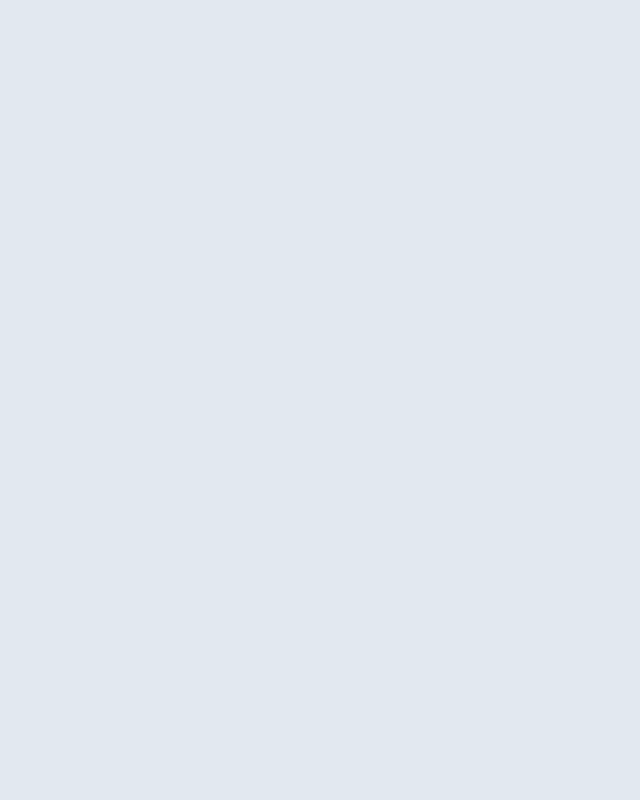
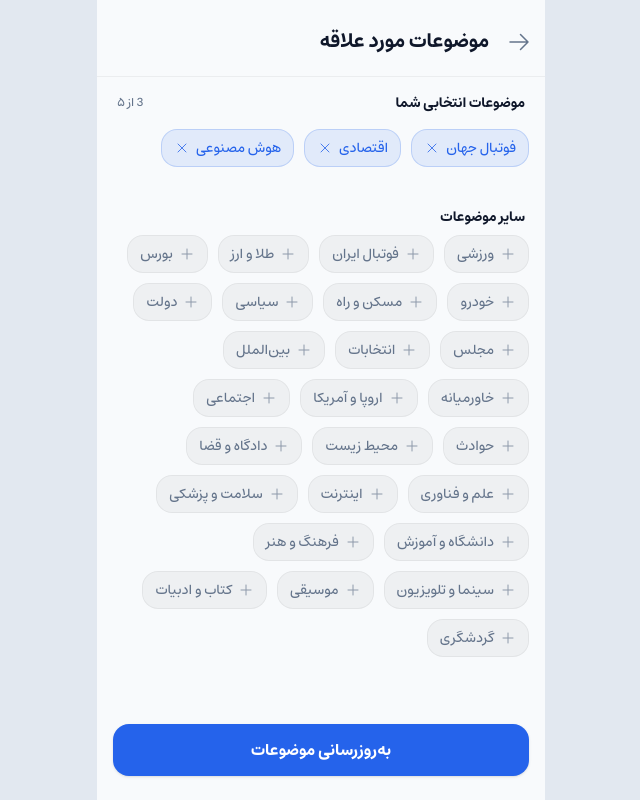
Before and after one commit to AminHosseinS/news-recommender-frontend, a React (Vite) app: page /profile/favoriteTags in a window 1280 px wide. Before the commit this address had no page. Shown: the whole page, without its empty margins (319-959 px from the left). Built offline with nearby package versions, Linux system fonts and the light colour scheme.

Commit message:
feat : favorite tags page

```diff
--- a/src/App.jsx
+++ b/src/App.jsx
@@ -8,6 +8,7 @@ import { useThemeStore } from "./store/useThemeStore";
 import { useEffect } from "react";
 import SearchResultPage from "./pages/SearchResultPage";
 import BookmarkNewsPage from "./pages/profile/BookmarkNewsPage";
+import FavoriteTagsPage from "./pages/profile/FavoriteTagsPage";
 
 export default function App() {
   const initTheme = useThemeStore((state) => state.initTheme);
@@ -20,6 +21,7 @@ export default function App() {
         <Routes>
           <Route path="/login" element={<LoginPage />} />
           <Route path="/profile/bookmarks" element={<BookmarkNewsPage />} />
+          <Route path="/profile/favoriteTags" element={<FavoriteTagsPage />} />
           <Route element={<HomeLayout />}>
             <Route path="/" element={<NewspaperPage />} />
             <Route path="/showcase" element={<ShowCasePage />} />
--- /dev/null
+++ b/src/pages/profile/FavoriteTagsPage.jsx
@@ -0,0 +1,163 @@
+import React, { useState } from "react";
+import { useNavigate } from "react-router-dom";
+import {
+  ArrowRightIcon,
+  XMarkIcon,
+  PlusIcon,
+} from "@heroicons/react/24/outline";
+
+const TAGS_DATA = [
+  { name: "ورزشی", slug: "sports" },
+  { name: "فوتبال ایران", slug: "iranian-football" },
+  { name: "فوتبال جهان", slug: "world-football" },
+  { name: "اقتصادی", slug: "economy" },
+  { name: "طلا و ارز", slug: "gold-and-currency" },
+  { name: "بورس", slug: "stock-market" },
+  { name: "خودرو", slug: "automotive" },
+  { name: "مسکن و راه", slug: "housing-and-roads" },
+  { name: "سیاسی", slug: "politics" },
+  { name: "دولت", slug: "government" },
+  { name: "مجلس", slug: "parliament" },
+  { name: "انتخابات", slug: "elections" },
+  { name: "بین‌الملل", slug: "international" },
+  { name: "خاورمیانه", slug: "middle-east" },
+  { name: "اروپا و آمریکا", slug: "europe-and-america" },
+  { name: "اجتماعی", slug: "society" },
+  { name: "حوادث", slug: "incidents" },
+  { name: "محیط زیست", slug: "environment" },
+  { name: "دادگاه و قضا", slug: "courts-and-judiciary" },
+  { name: "علم و فناوری", slug: "science-and-technology" },
+  { name: "اینترنت", slug: "internet" },
+  { name: "هوش مصنوعی", slug: "artificial-intelligence" },
+  { name: "سلامت و پزشکی", slug: "health-and-medicine" },
+  { name: "دانشگاه و آموزش", slug: "university-and-education" },
+  { name: "فرهنگ و هنر", slug: "culture-and-art" },
+  { name: "سینما و تلویزیون", slug: "cinema-and-television" },
+  { name: "موسیقی", slug: "music" },
+  { name: "کتاب و ادبیات", slug: "books-and-literature" },
+  { name: "گردشگری", slug: "tourism" },
+];
+
+export default function FavoriteTagsPage() {
+  const navigate = useNavigate();
+
+  const [favorites, setFavorites] = useState([
+    "artificial-intelligence",
+    "world-football",
+    "economy",
+  ]);
+
+  const isLimitReached = favorites.length >= 5;
+
+  const toggleFavorite = (slug) => {
+    if (favorites.includes(slug)) {
+      setFavorites(favorites.filter((item) => item !== slug));
+    } else {
+      if (favorites.length < 5) {
+        setFavorites([...favorites, slug]);
+      }
+    }
+  };
+
+  const handleUpdate = () => {
+    console.log("لیست علاقه‌مندی‌های جدید ذخیره شد:", favorites);
+    navigate(-1);
+  };
+
+  const favoriteTags = TAGS_DATA.filter((tag) => favorites.includes(tag.slug));
+  const normalTags = TAGS_DATA.filter((tag) => !favorites.includes(tag.slug));
+
+  return (
+    // کانتینر اصلی flex-col و محدود شده به اندازه موبایل (max-w-md)
+    <div
+      dir="rtl"
+      className="w-full max-w-md mx-auto h-[100dvh] bg-background font-sans flex flex-col"
+    >
+      {/* هدر - با ویژگی shrink-0 که ثابت بماند */}
+      <div className="w-full p-4 pt-6 border-b border-border-subtle shrink-0 flex items-center gap-3">
+        <button
+          onClick={() => navigate(-1)}
+          className="p-1.5 -mr-2 rounded-full text-text-muted hover:bg-surface hover:text-text-main transition-colors"
+        >
+          <ArrowRightIcon className="w-6 h-6" />
+        </button>
+        <h1 className="text-xl font-bold text-text-main">موضوعات مورد علاقه</h1>
+      </div>
+
+      {/* محتوای بدنه - با ویژگی flex-1 فضای خالی را پر می‌کند و اسکرول می‌خورد */}
+      <div className="w-full flex-1 overflow-y-auto p-4">
+        <div className="mb-10">
+          <div className="flex justify-between items-center mb-4 px-1">
+            <h2 className="text-sm font-bold text-text-main">
+              موضوعات انتخابی شما
+            </h2>
+            <span
+              className={`text-xs font-medium ${isLimitReached ? "text-red-500" : "text-text-muted"}`}
+            >
+              {favorites.length} از ۵
+            </span>
+          </div>
+
+          {favoriteTags.length > 0 ? (
+            <div className="flex flex-wrap gap-2.5">
+              {favoriteTags.map((tag) => (
+                <button
+                  key={tag.slug}
+                  onClick={() => toggleFavorite(tag.slug)}
+                  className="flex items-center gap-1.5 px-3 py-2 text-sm font-medium rounded-2xl transition-all duration-200
+                           bg-primary/10 text-primary border border-primary/20 hover:bg-red-50 hover:text-red-500 hover:border-red-200 dark:hover:bg-red-900/20"
+                >
+                  {tag.name}
+                  <XMarkIcon className="w-4 h-4 opacity-80" />
+                </button>
+              ))}
+            </div>
+          ) : (
+            <div className="text-sm text-text-muted bg-surface p-4 rounded-2xl border border-border-subtle text-center">
+              هنوز موضوعی را انتخاب نکرده‌اید.
+            </div>
+          )}
+        </div>
+
+        <div>
+          <h2 className="text-sm font-bold text-text-main mb-2 px-1">
+            سایر موضوعات
+          </h2>
+          {isLimitReached && (
+            <p className="text-xs text-red-500 mb-4 px-1">
+              شما به سقف انتخاب (۵ موضوع) رسیده‌اید. برای انتخاب موضوع جدید،
+              ابتدا یکی را حذف کنید.
+            </p>
+          )}
+
+          <div className="flex flex-wrap gap-2.5">
+            {normalTags.map((tag) => (
+              <button
+                key={tag.slug}
+                onClick={() => toggleFavorite(tag.slug)}
+                disabled={isLimitReached}
+                className={`flex items-center gap-1.5 px-3 py-2 text-sm font-medium rounded-2xl transition-all duration-200
+                  ${
+                    isLimitReached
+                      ? "bg-surface/50 text-text-muted/50 border border-border-subtle/50 cursor-not-allowed opacity-60"
+                      : "bg-surface text-text-muted border border-border-subtle hover:bg-surface/80 hover:text-text-main"
+                  }`}
+              >
+                <PlusIcon className="w-4 h-4 opacity-70" />
+                {tag.name}
+              </button>
+            ))}
+          </div>
+        </div>
+      </div>
+
+      {/* دکمه بدون div اضافه - با حاشیه‌های متناسب کاملاً در جای درست می‌نشیند */}
+      <button
+        onClick={handleUpdate}
+        className="mx-4 mb-6 mt-2 shrink-0 py-3.5 bg-primary text-white text-base font-bold rounded-2xl hover:bg-primary/90 transition-colors shadow-sm"
+      >
+        به‌روزرسانی موضوعات
+      </button>
+    </div>
+  );
+}
```
